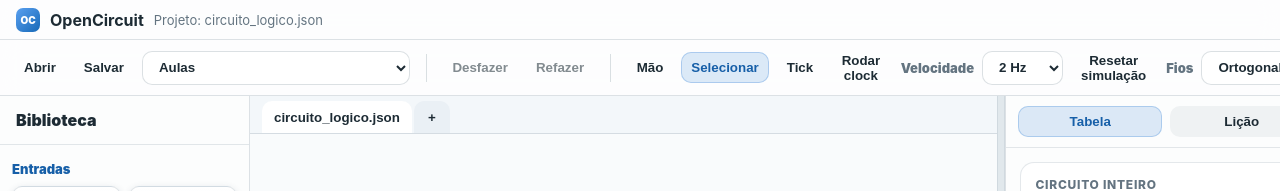
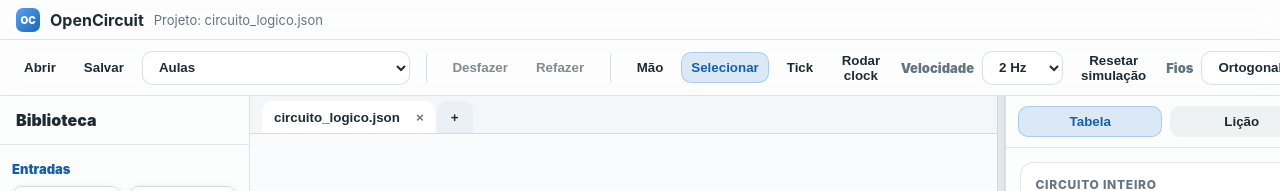
Before and after one commit to canpse/opencircuit, a React (Vite) app: page / in a window 1280 px wide. Shown: the top 191 px of the page. Built offline with nearby package versions, Linux system fonts and the light colour scheme.

Commit message:
[pi] feat: atualiza interface do editor
Resumo: 5 arquivo(s) alterado(s), 1 adicionado(s), 3 modificado(s), 1 removido(s).
Arquivos principais:
- dist/assets/index-B8nDYJYM.js
- dist/index.html
- src/state/workspaceStorage.ts
- src/ui/App.tsx
- dist/assets/index-CA0kAkWd.js

```diff
--- a/src/state/workspaceStorage.ts
+++ b/src/state/workspaceStorage.ts
@@ -1,5 +1,5 @@
 import type { CircuitDocument } from '../core/types';
-import { loadCircuit, STARTER_CIRCUIT } from './storage';
+import { loadCircuit } from './storage';
 
 const WORKSPACE_STORAGE_KEY = 'opencircuit.logic.workspace.v1';
 
@@ -55,11 +55,15 @@ export function saveWorkspace(workspace: WorkspaceState): void {
   localStorage.setItem(WORKSPACE_STORAGE_KEY, JSON.stringify(workspace));
 }
 
+export function createEmptyCircuit(): CircuitDocument {
+  return { version: 1, components: [], wires: [] };
+}
+
 export function createUntitledDocument(index: number): WorkspaceDocument {
   return {
     id: `doc-${Date.now()}`,
     name: `Sem título ${index}`,
-    circuit: STARTER_CIRCUIT,
+    circuit: createEmptyCircuit(),
     exampleId: null,
     saved: false,
   };
--- a/src/ui/App.tsx
+++ b/src/ui/App.tsx
@@ -440,12 +440,23 @@ export function App() {
   }
 
   function closeDocument(documentId: string) {
+    const closingIndex = documents.findIndex((document) => document.id === documentId);
+    const fallback = documents[closingIndex + 1] ?? documents[closingIndex - 1] ?? documents[0];
+
     if (documents.length === 1) {
-      setMessage('Mantenha pelo menos um arquivo aberto.');
+      const replacement = createUntitledDocument(1);
+      setDocuments([{ ...replacement, circuit: normalizeCircuitForEditor(cloneCircuit(replacement.circuit)) }]);
+      resetSimulationRuntime();
+      setActiveDocumentId(replacement.id);
+      setPendingWire(null);
+      setSelection(EMPTY_SELECTION);
+      setSelectedTool('select');
+      setAutoClockRunning(false);
+      setRightPanelTab('simulation');
+      setMessage('Arquivo fechado. Nova aba vazia aberta.');
       return;
     }
-    const closingIndex = documents.findIndex((document) => document.id === documentId);
-    const fallback = documents[closingIndex + 1] ?? documents[closingIndex - 1] ?? documents[0];
+
     setDocuments((currentDocuments) => currentDocuments.filter((document) => document.id !== documentId));
     if (documentId === activeDocumentId) {
       resetSimulationRuntime();
@@ -570,8 +581,7 @@ export function App() {
                   {!document.saved && <span className="unsaved-dot" aria-label="Arquivo ainda não salvo">●</span>}
                   {document.name}
                 </button>
-                {documents.length > 1 && (
-                  <button
+                <button
                     className="document-tab-close"
                     aria-label={`Fechar ${document.name}`}
                     onClick={(event) => {
@@ -581,7 +591,6 @@ export function App() {
                   >
                     ×
                   </button>
-                )}
               </div>
             ))}
             <button className="document-tab add-tab" onClick={createNewDocument}>+</button>
```
Also changed, not shown: 3 other files (tests, documents, lock files or other folders).
